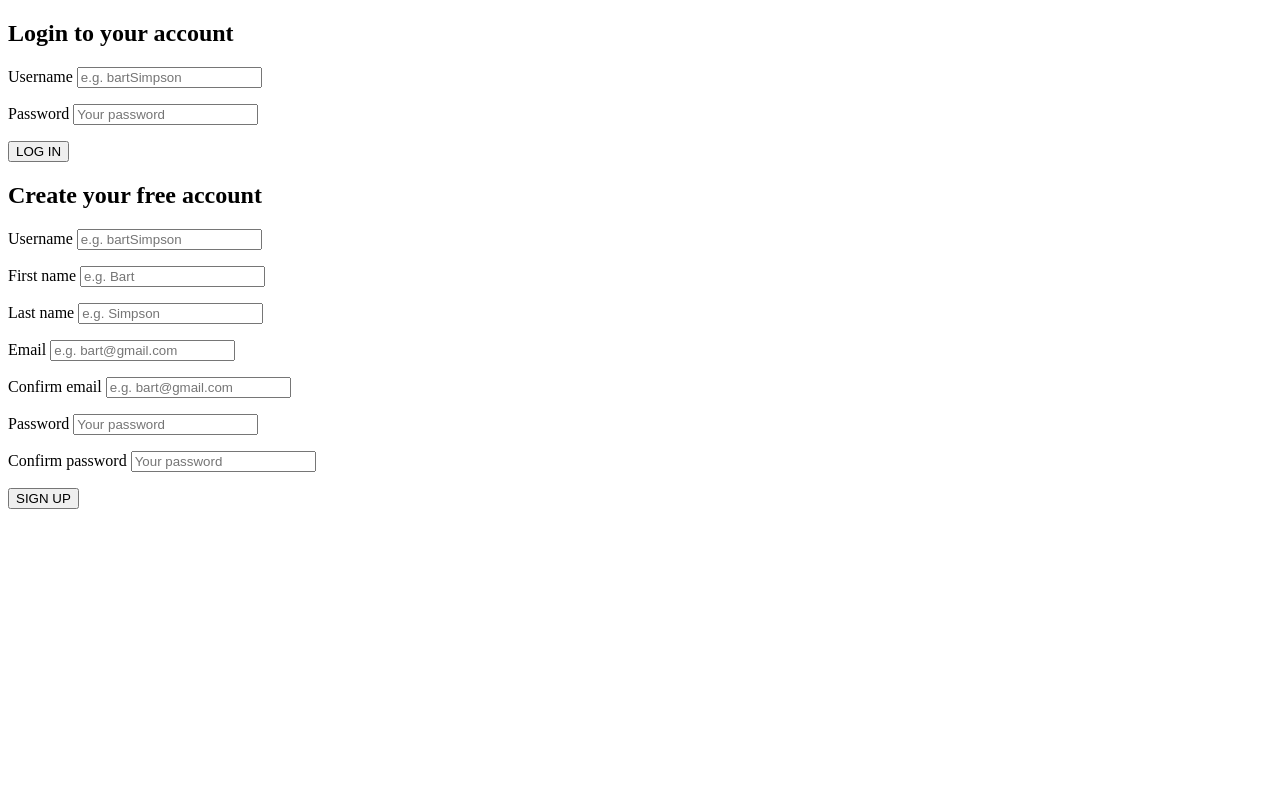
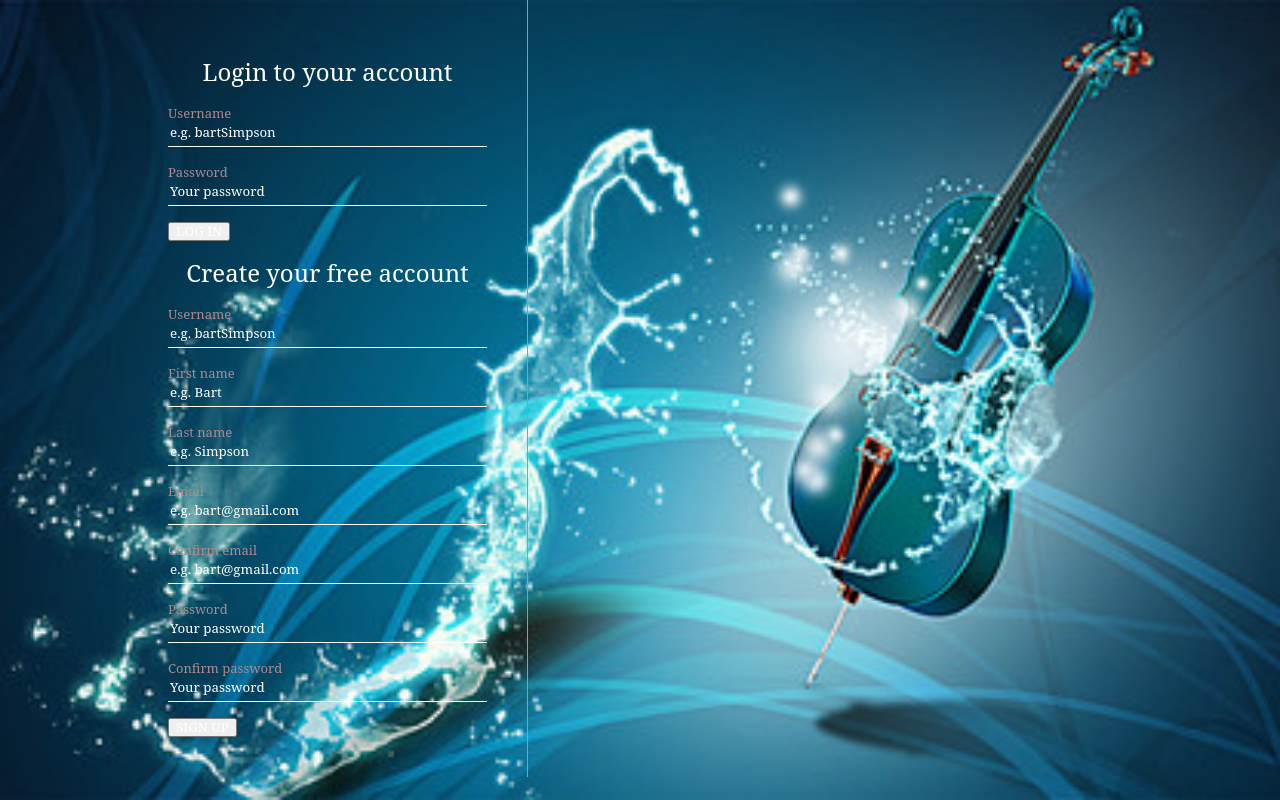
Before and after one commit to KamalAlyKamal/spotify-clone, a PHP site: page /register.php in a window 1280 px wide. Run offline with PHP 8.4, Linux system fonts and the light colour scheme.

Commit message:
Add Styles to register.php

```diff
--- a/Includes/config.php
+++ b/Includes/config.php
@@ -9,7 +9,7 @@
 
     // Create connection
     // URL, USER, PW, DB
-    $con = mysqli_connect("localhost", "root", "", "spotify-clone");
+    $con = mysqli_connect("localhost", "root", "qwe123qwe12", "spotify-clone");
 
     if(mysqli_connect_errno()) {
         echo "Failed to connect" . mysqli_connect_errno();
--- /dev/null
+++ b/assets/css/register.css
@@ -0,0 +1,73 @@
+ html
+ ,body{
+ 	padding: 0;
+ 	margin: 0;
+ 	height: 100%;
+ }
+ #background{
+ 	background-color:#000;
+ 	height: 100%;
+    background-image: url(../images/background-image.jpg);
+    background-size: cover;
+    background-position: center;
+    display: table;
+    width: 100%;
+ }
+
+ #loginContainer * {
+ 	color: #ffff;
+ 	font-family:"serif","Arial","Sans-serif","serif","Monospace";
+    font-weight:normal;
+    line-height:1em;
+    box-sizing:border-box;
+ }
+ #loginContainer{
+
+   width: 80%;
+   margin:0 auto;
+   position:relative;
+   max-width:1024px;
+ }
+
+::placeholder { /* Chrome, Firefox, Opera, Safari 10.1+ */
+    color: #fff;
+    opacity: 1; /* Firefox */
+}
+
+:-ms-input-placeholder { /* Internet Explorer 10-11 */
+    color: #fff;
+}
+
+::-ms-input-placeholder { /* Microsoft Edge */
+    color: #fff;
+}
+
+
+ #inputContainer {
+    padding: 40px;
+    width: 400px;
+    float: left;
+    border-right: 1px solid #999;
+}
+#inputContainer h2{
+	text-align: center;
+}
+#inputContainer input[type="text"],
+#inputContainer input[type="email"],
+#inputContainer input[type="password"]{
+    display: block;
+    background-color: transparent;
+    border: 0;
+    border-bottom: 1px solid #fff;
+    height: 27px;
+    line-height: 27px;
+    width: 100%;
+
+}
+
+#inputContainer label{
+
+    font-size: 13px;
+    color: #ae8990;
+    margin-top: 13px;
+}
--- a/register.php
+++ b/register.php
@@ -19,8 +19,11 @@ function getInputValue($name) {
     <meta name="viewport" content="width=device-width, initial-scale=1.0">
     <meta http-equiv="X-UA-Compatible" content="ie=edge">
     <title>Spotify: Music for everyone</title>
+    <link rel="stylesheet" type="text/css" href="assets/css/register.css">
 </head>
 <body>
+    <div id="background">
+        <div id="loginContainer">
             <div id="inputContainer">
                 <form action="register.php" id="loginForm" method="POST">
                     <h2>Login to your account</h2>
@@ -104,5 +107,7 @@ function getInputValue($name) {
                     <button type="submit" name="registerButton">SIGN UP</button>
                 </form>
             </div>
+        </div>
+    </div>
 </body>
 </html>
```
Also changed, not shown: assets/images/background-image.jpg (added). Lines whose indentation alone changed are shown as unchanged.
